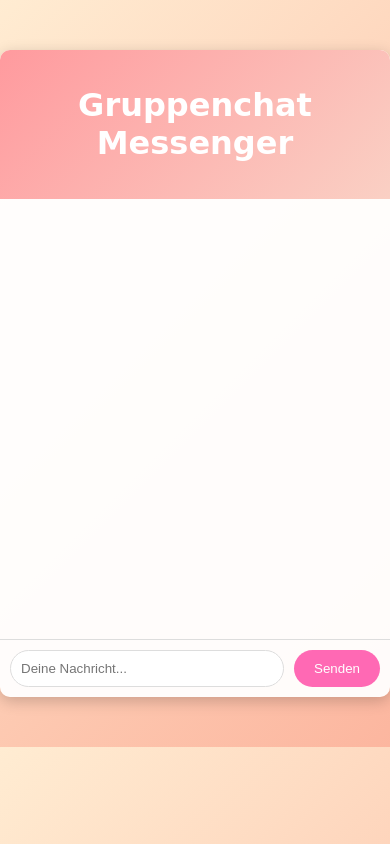
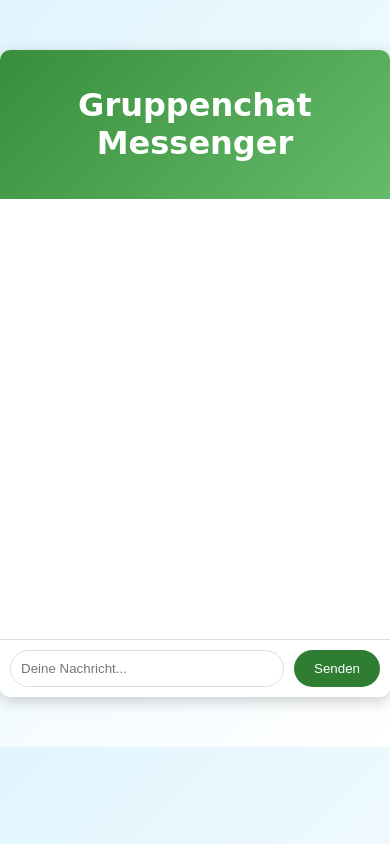
Before and after one commit to letheworldbechill/messenger, a website: page public/index.html in a window 390 px wide. Drawn offline with nearby package versions, Linux system fonts and the light colour scheme; no server answers.

Commit message:
Update style.css

```diff
--- a/public/style.css
+++ b/public/style.css
@@ -1,7 +1,8 @@
 /* Allgemeine Stile */
 body {
   font-family: 'Dancing Script', cursive;
-  background: linear-gradient(135deg, #ffecd2 0%, #fcb69f 100%);
+  /* Grundhintergrund in grünen Tönen */
+  background: linear-gradient(135deg, #c8e6c9 0%, #a5d6a7 100%);
   margin: 0;
   padding: 0;
 }
@@ -18,7 +19,7 @@ body {
 
 /* Header */
 header {
-  background: linear-gradient(135deg, #ff9a9e 0%, #fad0c4 100%);
+  background: linear-gradient(135deg, #388e3c 0%, #66bb6a 100%);
   color: #fff;
   padding: 15px;
   text-align: center;
@@ -46,7 +47,7 @@ header {
 
 /* Eigene Nachrichten (rechts) */
 .message.self {
-  background: linear-gradient(135deg, #6a11cb 0%, #2575fc 100%);
+  background: linear-gradient(135deg, #1b5e20 0%, #43a047 100%);
   color: white;
   margin-left: auto;
   text-align: right;
@@ -55,7 +56,7 @@ header {
 
 /* Nachrichten anderer Nutzer (links) */
 .message.other {
-  background: linear-gradient(135deg, #ff9a9e 0%, #fecfef 100%);
+  background: linear-gradient(135deg, #a5d6a7 0%, #c8e6c9 100%);
   color: black;
   margin-right: auto;
   text-align: left;
@@ -89,7 +90,7 @@ header {
 
 #chat-form button {
   padding: 10px 20px;
-  background: #ff69b4;
+  background: #2e7d32;
   color: white;
   border: none;
   border-radius: 20px;
@@ -97,5 +98,12 @@ header {
 }
 
 #chat-form button:hover {
-  background: #ff85c0;
+  background: #388e3c;
 }
+
+/* Mobile-Anpassung: Hintergrund auf hellblau-weiß */
+@media (max-width: 600px) {
+  body {
+    background: linear-gradient(135deg, #e1f5fe 0%, #ffffff 100%);
+  }
+}
```
